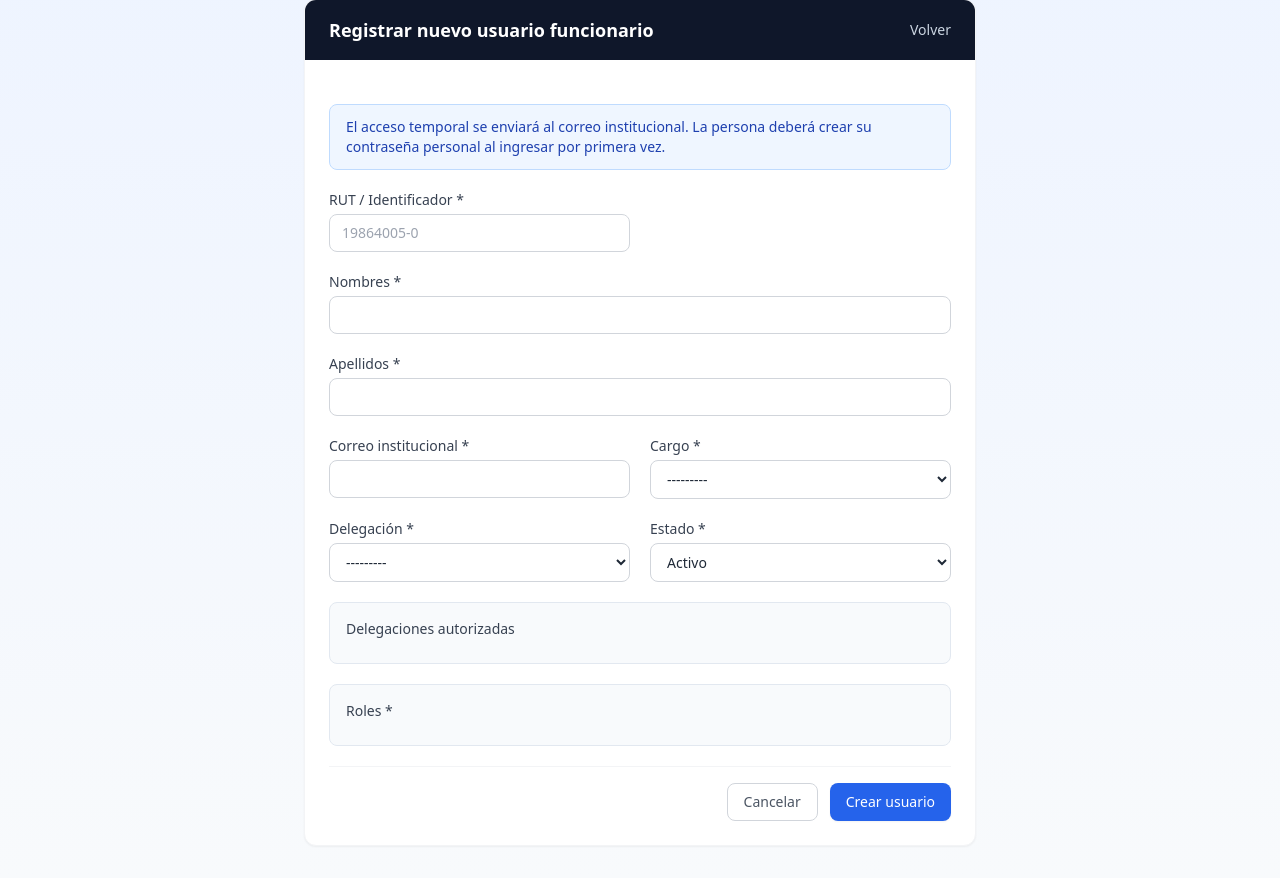
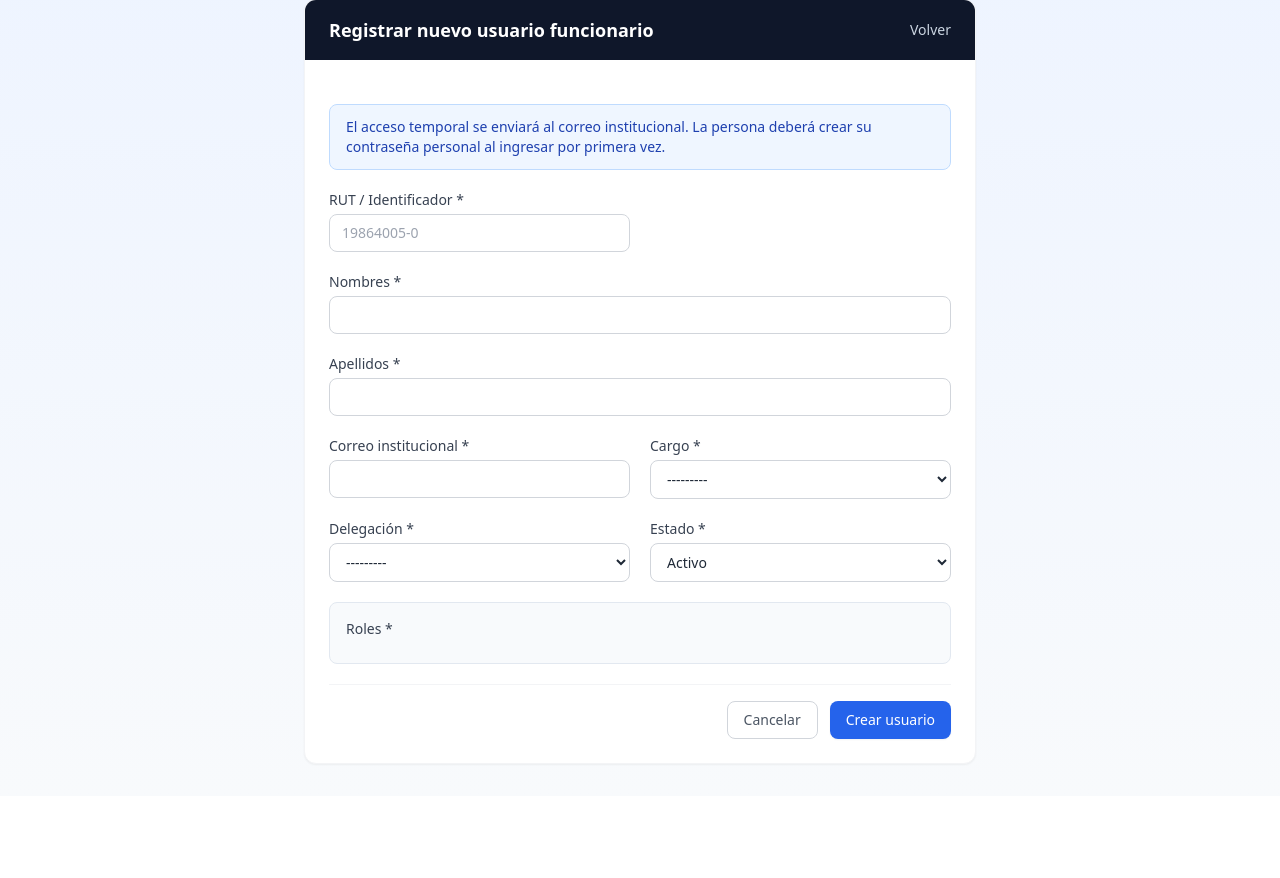
Before and after one commit to Paltita98/Muni-La-Serena, a Django app: template admin_demo_app/templates/admin_demo_app/nuevo_usuario.html in a window 1280 px wide. Shown: the part 33-911 px from the top of the page. After the commit the page ends 798 px from the top, so only its background shows below. Run offline with Django 5.2, Linux system fonts and the light colour scheme; the template is opened without the code that fills it: values that come from a table or form of the project are taken from there, others are empty; tables that the repository leaves empty hold one stand-in row (values such as "Sample post"); data that the repository does not hold is empty; some libraries are stand-ins or nearby versions.

Commit message:
cambios formulario usuarios

```diff
--- a/admin_demo_app/forms.py
+++ b/admin_demo_app/forms.py
@@ -182,7 +182,6 @@ class UsuarioForm(forms.ModelForm):
             "email",
             "cargo",
             "delegacion",
-            "delegaciones_autorizadas",
             "roles",
             "estado",
         )
@@ -193,7 +192,6 @@ class UsuarioForm(forms.ModelForm):
             "email": "Correo institucional",
             "cargo": "Cargo",
             "delegacion": "Delegación",
-            "delegaciones_autorizadas": "Delegaciones autorizadas",
             "roles": "Roles",
             "estado": "Estado",
         }
@@ -209,7 +207,6 @@ class UsuarioForm(forms.ModelForm):
             "email": forms.EmailInput(attrs={"class": "w-full border border-gray-300 rounded-lg px-3 py-2 text-sm"}),
             "cargo": forms.Select(attrs={"class": "w-full border border-gray-300 rounded-lg px-3 py-2 text-sm"}),
             "delegacion": forms.Select(attrs={"class": "w-full border border-gray-300 rounded-lg px-3 py-2 text-sm"}),
-            "delegaciones_autorizadas": forms.CheckboxSelectMultiple,
             "estado": forms.Select(attrs={"class": "w-full border border-gray-300 rounded-lg px-3 py-2 text-sm"}),
             "roles": forms.CheckboxSelectMultiple,
         }
@@ -218,7 +215,6 @@ class UsuarioForm(forms.ModelForm):
         super().__init__(*args, **kwargs)
         self.fields["cargo"].queryset = Cargo.objects.filter(estado="activo").order_by("nombre")
         self.fields["delegacion"].queryset = Delegacion.objects.filter(estado="activa").order_by("nombre")
-        self.fields["delegaciones_autorizadas"].queryset = Delegacion.objects.filter(estado="activa").order_by("nombre")
         self.fields["roles"].queryset = Rol.objects.order_by("nombre")
         self.fields["cargo"].required = True
         self.fields["delegacion"].required = True
--- a/admin_demo_app/templates/admin_demo_app/nuevo_usuario.html
+++ b/admin_demo_app/templates/admin_demo_app/nuevo_usuario.html
@@ -35,7 +35,7 @@
 
             <div class="grid grid-cols-1 md:grid-cols-2 gap-5">
                 {% for field in form %}
-                    {% if field.name != 'roles' and field.name != 'delegaciones_autorizadas' %}
+                    {% if field.name != 'roles' %}
                         <div class="{% if field.name == 'nombres' or field.name == 'apellidos' %}md:col-span-2{% endif %}">
                             <label for="{{ field.id_for_label }}" class="block text-sm font-medium text-gray-700 mb-1">
                                 {{ field.label }}{% if field.field.required %} *{% endif %}
@@ -46,12 +46,6 @@
                         </div>
                     {% endif %}
                 {% endfor %}
-
-                <div class="md:col-span-2 rounded-lg border border-slate-200 bg-slate-50 p-4">
-                    <label class="block text-sm font-medium text-gray-700 mb-2">{{ form.delegaciones_autorizadas.label }}</label>
-                    <div class="grid grid-cols-1 sm:grid-cols-2 gap-2 text-sm">{{ form.delegaciones_autorizadas }}</div>
-                    {% for error in form.delegaciones_autorizadas.errors %}<p class="mt-1 text-xs text-red-600">{{ error }}</p>{% endfor %}
-                </div>
 
                 <div class="md:col-span-2 rounded-lg border border-slate-200 bg-slate-50 p-4">
                     <label class="block text-sm font-medium text-gray-700 mb-2">
--- a/funcionario_demo_app/templates/funcionario_demo_app/_delegado_sidebar.html
+++ b/funcionario_demo_app/templates/funcionario_demo_app/_delegado_sidebar.html
@@ -5,13 +5,13 @@
         <span class="text-xs font-bold tracking-widest">DELEGADO</span>
     </div>
     <nav class="flex-1 px-3 py-4 space-y-1" aria-label="Navegación de delegación">
+        <a href="{% url 'delegado_cartas_view' %}" class="flex items-center px-3 py-2.5 rounded-lg transition {% if active_section == 'cartas' %}bg-red-900 text-white{% else %}text-red-100 hover:bg-red-800{% endif %}">TUBO Cartas</a>
         <a href="{% url 'delegado_demo_view' %}" class="flex items-center px-3 py-2.5 rounded-lg transition {% if active_section == 'resumen' %}bg-red-900 text-white{% else %}text-red-100 hover:bg-red-800{% endif %}">Resumen</a>
+        <a href="{% url 'delegado_demo_view' %}?panel=tubo" class="flex items-center px-3 py-2.5 rounded-lg transition {% if active_section == 'tubo' %}bg-red-900 text-white{% else %}text-red-100 hover:bg-red-800{% endif %}">TUBO</a>
         <a href="{% url 'delegado_actividades_view' %}" class="flex items-center px-3 py-2.5 rounded-lg transition {% if active_section == 'actividades' %}bg-red-900 text-white{% else %}text-red-100 hover:bg-red-800{% endif %}">Actividades</a>
         <a href="{% url 'delegado_atenciones_view' %}" class="flex items-center px-3 py-2.5 rounded-lg transition {% if active_section == 'atenciones' %}bg-red-900 text-white{% else %}text-red-100 hover:bg-red-800{% endif %}">Atención Social</a>
         <a href="{% url 'delegado_compromisos_view' %}" class="flex items-center px-3 py-2.5 rounded-lg transition {% if active_section == 'compromisos' %}bg-red-900 text-white{% else %}text-red-100 hover:bg-red-800{% endif %}">Agenda Colectiva</a>
         <a href="{% url 'delegado_equipo_view' %}" class="flex items-center px-3 py-2.5 rounded-lg transition {% if active_section == 'equipo' %}bg-red-900 text-white{% else %}text-red-100 hover:bg-red-800{% endif %}">Equipo</a>
-        <a href="{% url 'delegado_demo_view' %}?panel=tubo" class="flex items-center px-3 py-2.5 rounded-lg transition {% if active_section == 'tubo' %}bg-red-900 text-white{% else %}text-red-100 hover:bg-red-800{% endif %}">TUBO</a>
-        <a href="{% url 'delegado_cartas_view' %}" class="flex items-center px-3 py-2.5 rounded-lg transition {% if active_section == 'cartas' %}bg-red-900 text-white{% else %}text-red-100 hover:bg-red-800{% endif %}">TUBO Cartas</a>
     </nav>
     <div class="border-t border-white/15 px-4 py-3">
         <p class="text-xs font-semibold uppercase tracking-wide text-red-100">Delegación a cargo</p>
```
